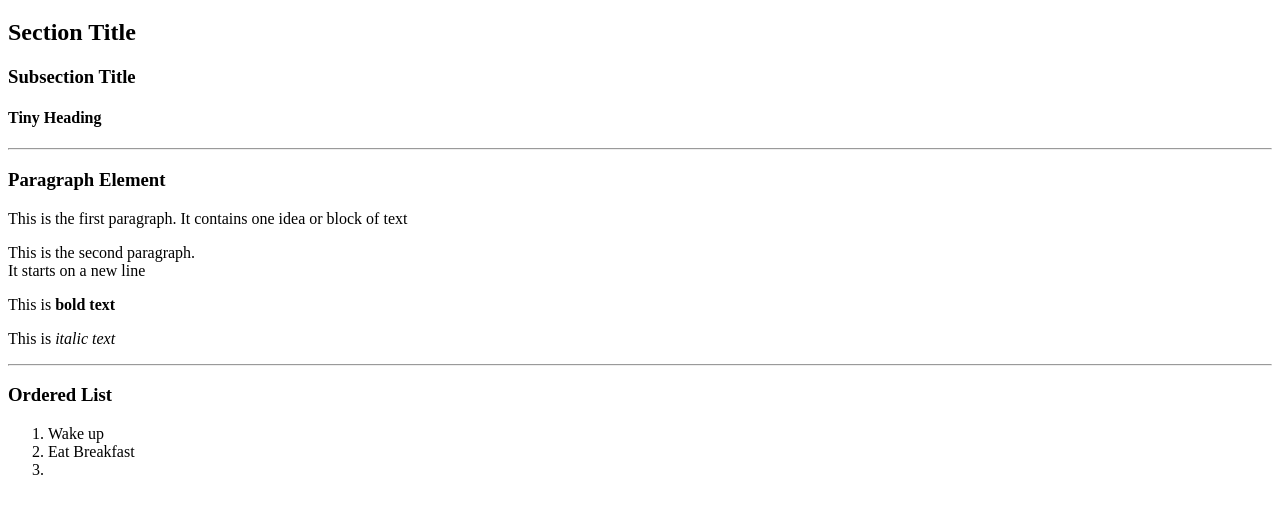
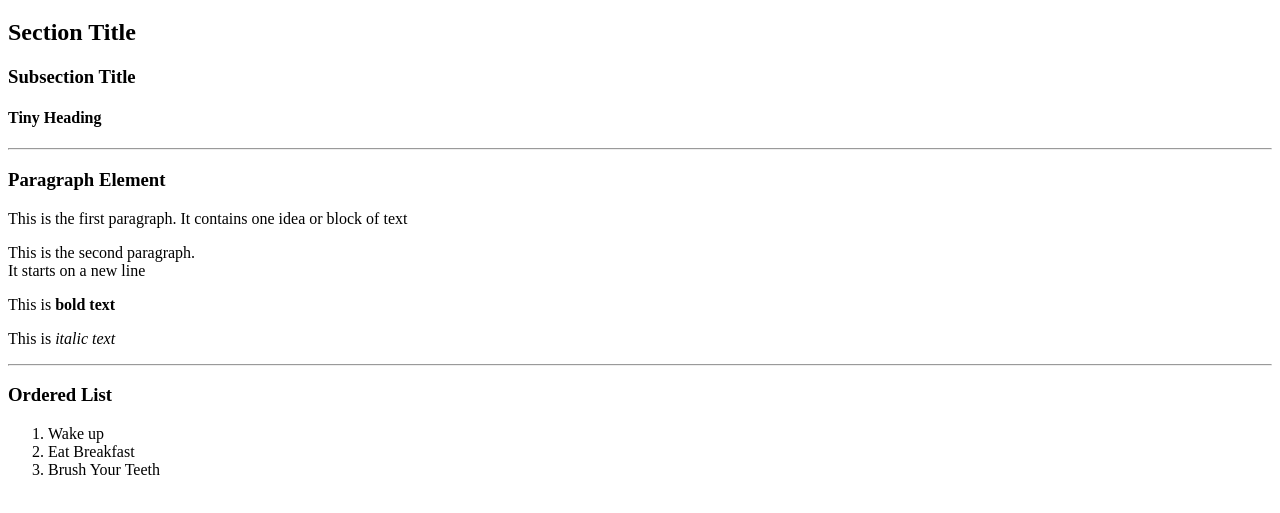
Before and after one commit to Iffat-Sudo/html_css, a plain HTML site: page html-demo.html in a window 1280 px wide. Shown: the part 61-574 px from the top of the page. Drawn offline with Linux system fonts and the light colour scheme.

Commit message:
Added the order list

```diff
--- a/html-demo.html
+++ b/html-demo.html
@@ -24,7 +24,7 @@
     <ol>
         <li>Wake up</li>
         <li>Eat Breakfast</li>
-        <li></li>
+        <li>Brush Your Teeth</li>
     </ol>
 
 
```
